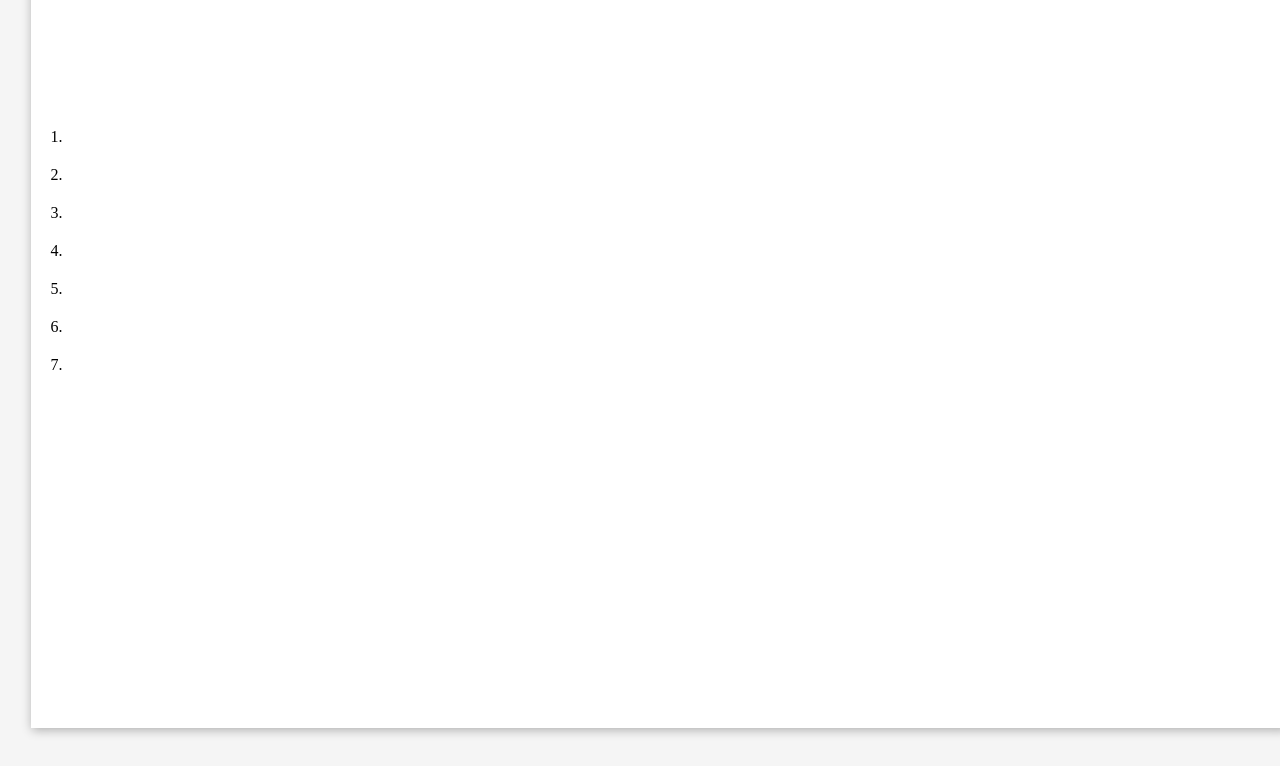
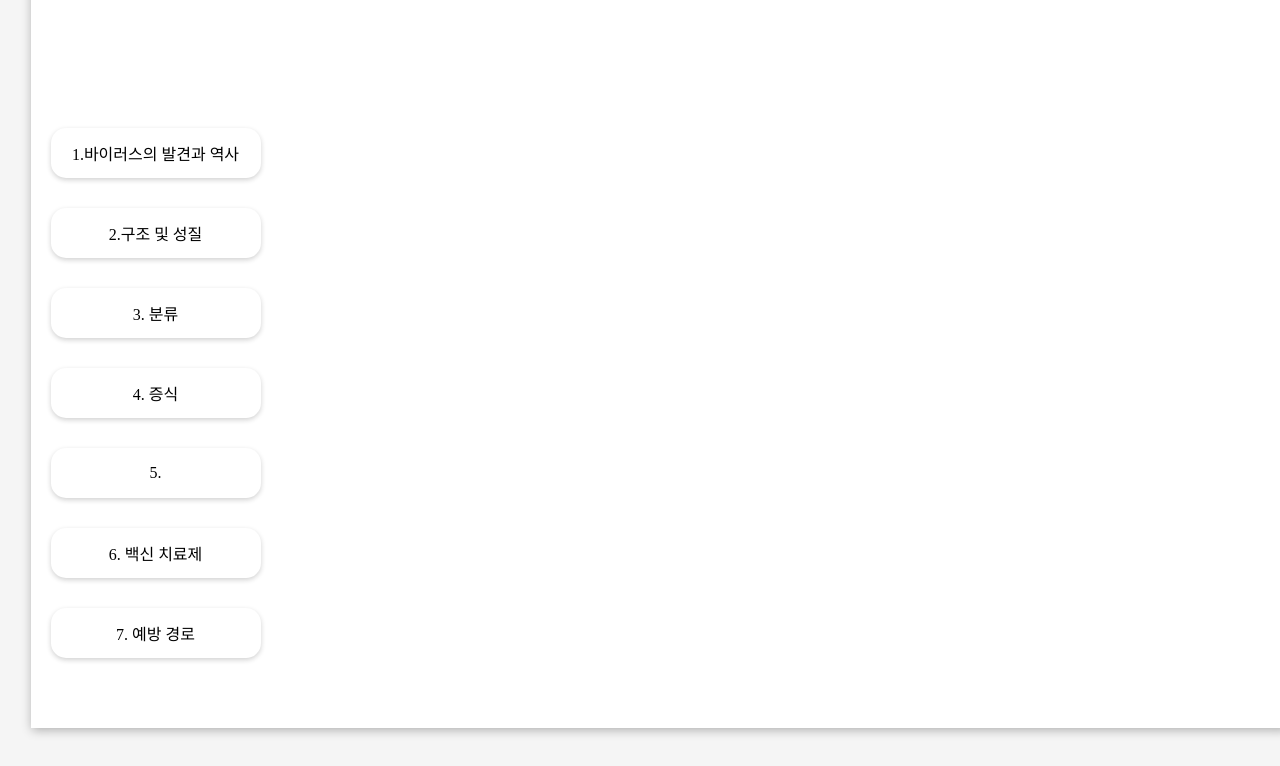
Before and after one commit to munbohr/BIOLOGY, a plain HTML site: page content.html in a window 1280 px wide. Shown: the part 110-876 px from the top of the page. Drawn offline with Linux system fonts and the light colour scheme.

Commit message:
add a(href) & change color, change border-raidus,and more other thing

```diff
--- a/content.html
+++ b/content.html
@@ -21,15 +21,15 @@
       </section>
       <section class="column">
         <div class="left-statusbar">
-          <div class="table-of-content">
-            <span>1.</span>
-          </div>
-          <div class="table-of-content">2.</div>
-          <div class="table-of-content">3.</div>
-          <div class="table-of-content">4.</div>
-          <div class="table-of-content">5.</div>
-          <div class="table-of-content">6.</div>
-          <div class="table-of-content">7.</div>
+          <a href="#" class="table-of-content">
+            <span>1.바이러스의 발견과 역사</span>
+          </a>
+          <a href="#" class="table-of-content">2.구조 및 성질</a>
+          <a href="#" class="table-of-content">3. 분류</a>
+          <a href="#" class="table-of-content">4. 증식</a>
+          <a href="#" class="table-of-content">5.</a>
+          <a href="#" class="table-of-content">6. 백신 치료제</a>
+          <a href="#" class="table-of-content">7. 예방 경로</a>
         </div>
       </section>
       <div class="center-contents"></div>
--- a/style.css
+++ b/style.css
@@ -8,6 +8,7 @@ body {
 }
 .dvdv {
   width: 1255px;
+  height: 800px;
   background-color: white;
   box-shadow: 1px 2px 10px rgba(0, 0, 0, 0.3);
 }
@@ -34,9 +35,45 @@ body {
   flex-direction: column;
 }
 .table-of-content {
-  padding-bottom: 20px;
   margin-left: 20px;
+  border-radius: 15px;
+  width: 210px;
+  height: 50px;
+  display: flex;
+  justify-content: center;
+  align-items: center;
+  background-color: white;
+  box-shadow: 0px 2px 5px rgba(27, 27, 27, 0.2);
 }
 .left-statusbar {
   height: 350px;
 }
+.table-of-content:nth-child(1) {
+  margin-bottom: 30px;
+}
+.table-of-content:nth-child(2) {
+  margin-bottom: 30px;
+}
+.table-of-content:nth-child(3) {
+  margin-bottom: 30px;
+}
+.table-of-content:nth-child(4) {
+  margin-bottom: 30px;
+}
+.table-of-content:nth-child(5) {
+  margin-bottom: 30px;
+}
+.table-of-content:nth-child(6) {
+  margin-bottom: 30px;
+}
+.table-of-content:nth-child(7) {
+  margin-bottom: 30px;
+}
+.table-of-content:hover {
+  color: rgb(101, 171, 218);
+  cursor: pointer;
+}
+a {
+  text-decoration: none;
+  color: inherit;
+}
```
Also changed, not shown: 1 other file.
